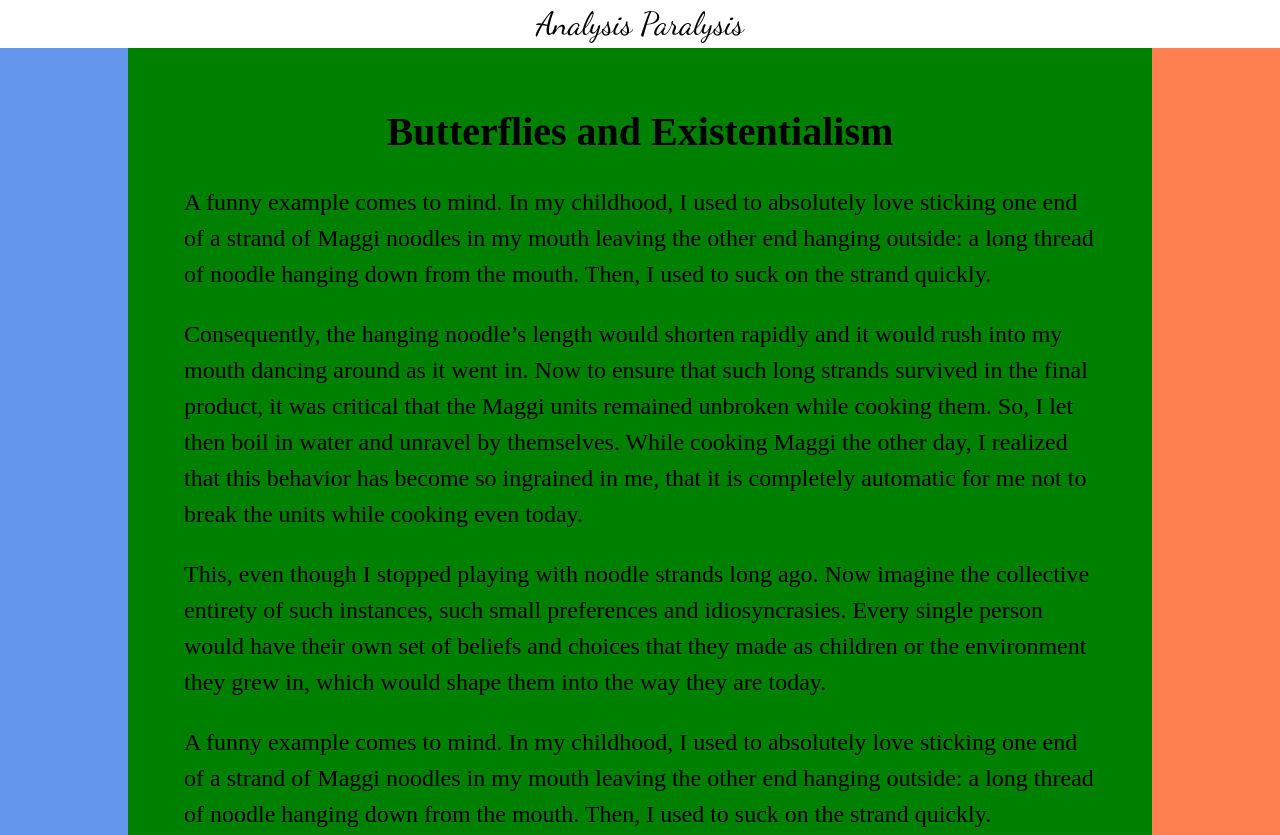
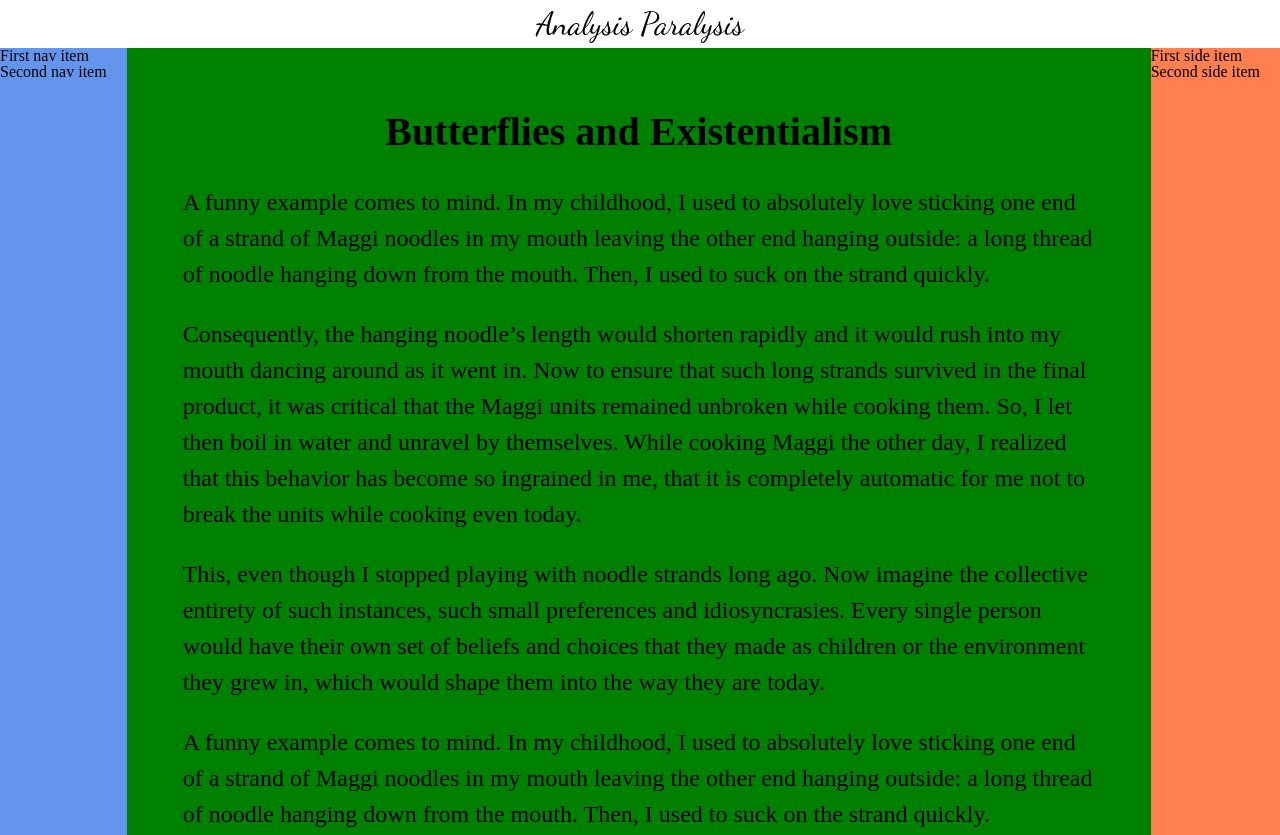
Before and after one commit to flowthought/tryouts, a plain HTML site: page webdev/post.html in a window 1280 px wide. Shown: the top 835 px of the page. Drawn offline with Linux system fonts and the light colour scheme; a web font is replaced by a local one.

Commit message:
Make sidebars wrap around

```diff
--- a/webdev/assets/styles/post.css
+++ b/webdev/assets/styles/post.css
@@ -54,22 +54,23 @@ p {
 
 .aside-left {
   order: 1;
-  flex: 1 0 auto;
+  flex: 1 1 auto;
   /* width: 25%; */
 	background-color: cornflowerblue;
 }
 
 .main {
   order: 2;
-  flex: 1 0 auto;
+  flex: 1 1 auto;
   padding: 2em;
+  min-width: 0;
   max-width: 1024px;
   background-color: green;
 }
 
 .aside-right {
   order: 3;
-  flex: 1 0 auto;
+  flex: 1 1 auto;
   /* width: 25%; */
 	background-color: coral;
 }
--- a/webdev/post.html
+++ b/webdev/post.html
@@ -11,7 +11,12 @@
   <body>
     <div class='header'>Analysis Paralysis</div>
     <div class='post'>
-      <aside class='aside-left'></aside>
+      <aside class='aside-left'>
+        <ul>
+          <li> First nav item </li>
+          <li> Second nav item </li>
+        </ul>
+      </aside>
       <article class='main'>
         <header>
           <h1>
@@ -69,7 +74,12 @@
         are today.
         </p>
       </article> <!-- main -->
-      <aside class='aside-right'></aside>
+      <aside class='aside-right'>
+        <ul>
+          <li> First side item </li>
+          <li> Second side item </li>
+        </ul>
+      </aside>
     </div> <!-- post -->
   </body>
 </html>
```
